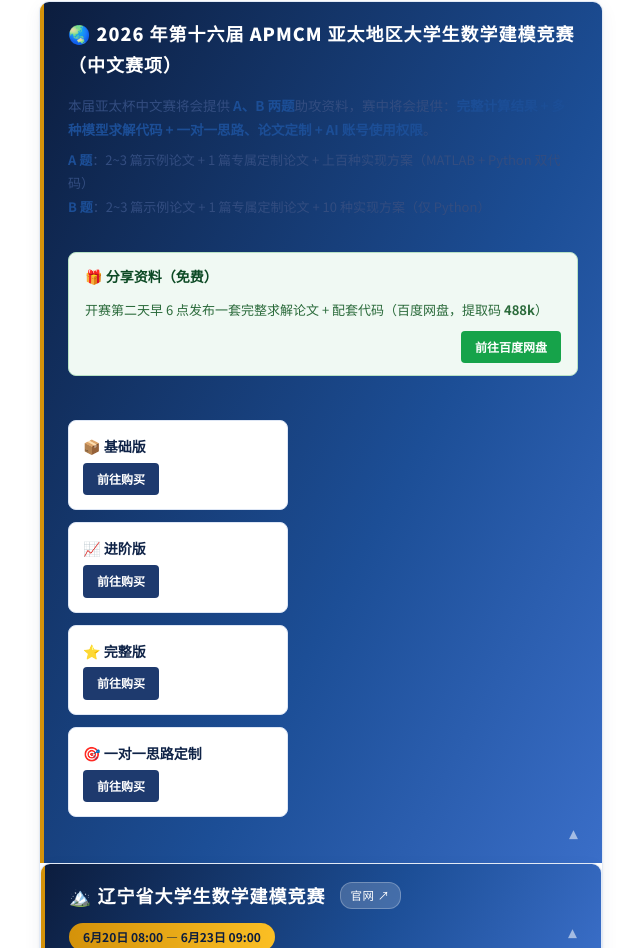
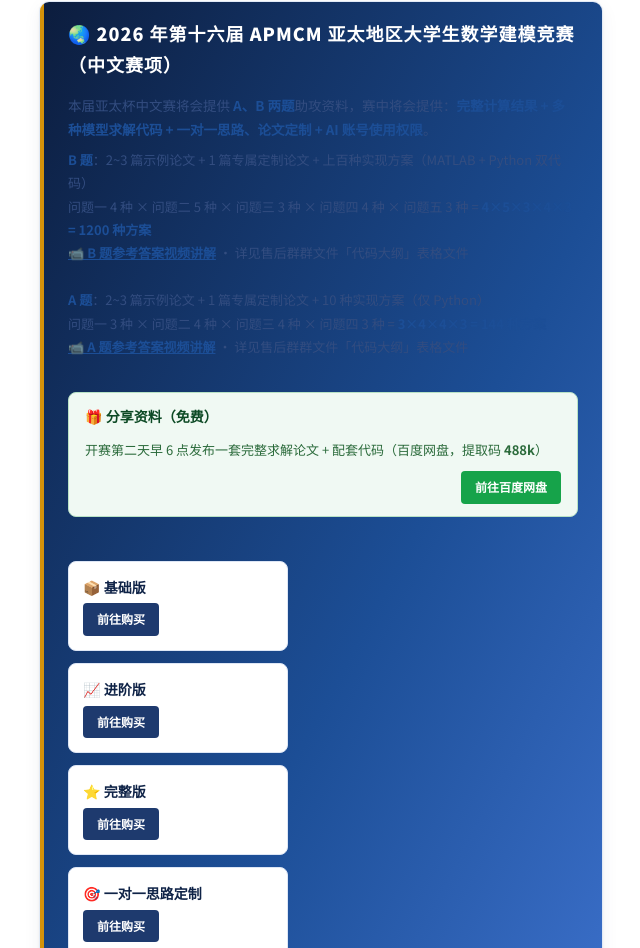
Before and after one commit to BZDmathclub/bzd-website, a plain HTML site: page index.html in a window 1280 px wide. Shown: the part 1490-2438 px from the top of the page, without its empty margins (25-665 px from the left). Drawn offline with Linux system fonts and the light colour scheme.

Commit message:
亚太杯：A、B 题互换，加入详细方案数量和视频讲解链接

```diff
--- a/index.html
+++ b/index.html
@@ -1240,8 +1240,13 @@ a { color:inherit; }
         <div class="comp-meta">
           本届亚太杯中文赛将会提供 <strong>A、B 两题</strong>助攻资料，赛中将会提供：<strong>完整计算结果 + 多种模型求解代码 + 一对一思路、论文定制 + AI 账号使用权限</strong>。<br>
           <span style="margin-top:6px;display:inline-block;color:var(--text-sub);font-size:13px;">
-            <strong>A 题</strong>：2~3 篇示例论文 + 1 篇专属定制论文 + 上百种实现方案（MATLAB + Python 双代码）<br>
-            <strong>B 题</strong>：2~3 篇示例论文 + 1 篇专属定制论文 + 10 种实现方案（仅 Python）
+            <strong>B 题</strong>：2~3 篇示例论文 + 1 篇专属定制论文 + 上百种实现方案（MATLAB + Python 双代码）<br>
+            问题一 4 种 × 问题二 5 种 × 问题三 3 种 × 问题四 4 种 × 问题五 3 种 = <strong>4×5×3×4×3 = 1200 种方案</strong><br>
+            <a href="https://www.bilibili.com/video/BV114JL6BEn3/?share_source=copy_web&vd_source=2284875273ffebc51f12bb34af8f6620" target="_blank" rel="noopener" style="color:var(--blue-mid);font-weight:700;">📹 B 题参考答案视频讲解</a> · 详见售后群群文件「代码大纲」表格文件<br>
+            <br>
+            <strong>A 题</strong>：2~3 篇示例论文 + 1 篇专属定制论文 + 10 种实现方案（仅 Python）<br>
+            问题一 3 种 × 问题二 4 种 × 问题三 4 种 × 问题四 3 种 = <strong>3×4×4×3 = 144 种方案</strong><br>
+            <a href="https://www.bilibili.com/video/BV1v2JL6REdD/?share_source=copy_web&vd_source=2284875273ffebc51f12bb34af8f6620" target="_blank" rel="noopener" style="color:var(--blue-mid);font-weight:700;">📹 A 题参考答案视频讲解</a> · 详见售后群群文件「代码大纲」表格文件
           </span>
         </div>
         <div style="margin:6px 0 14px;padding:12px 16px;background:#f0f9f3;border:1.5px solid #b8e2c5;border-radius:8px;display:flex;flex-wrap:wrap;align-items:center;gap:10px;">
```
